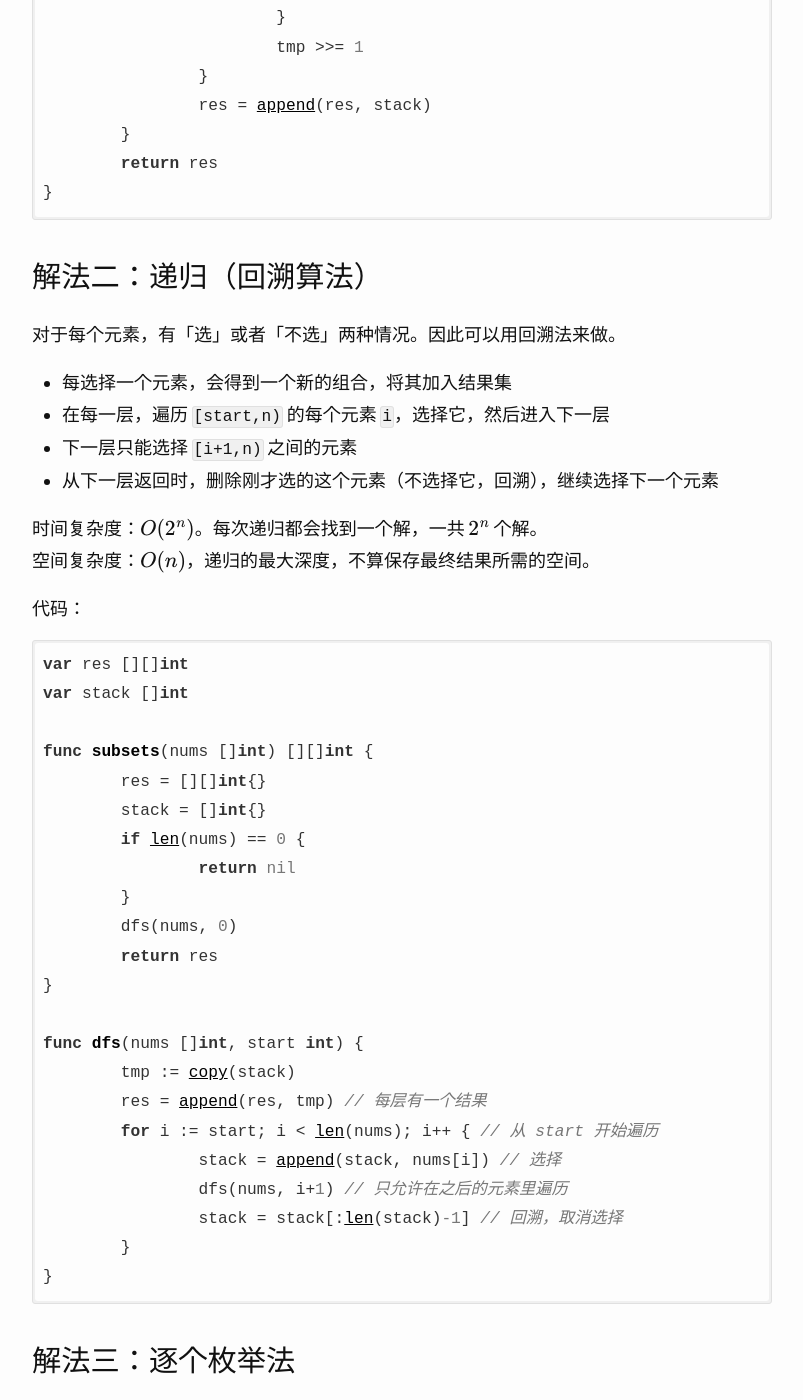
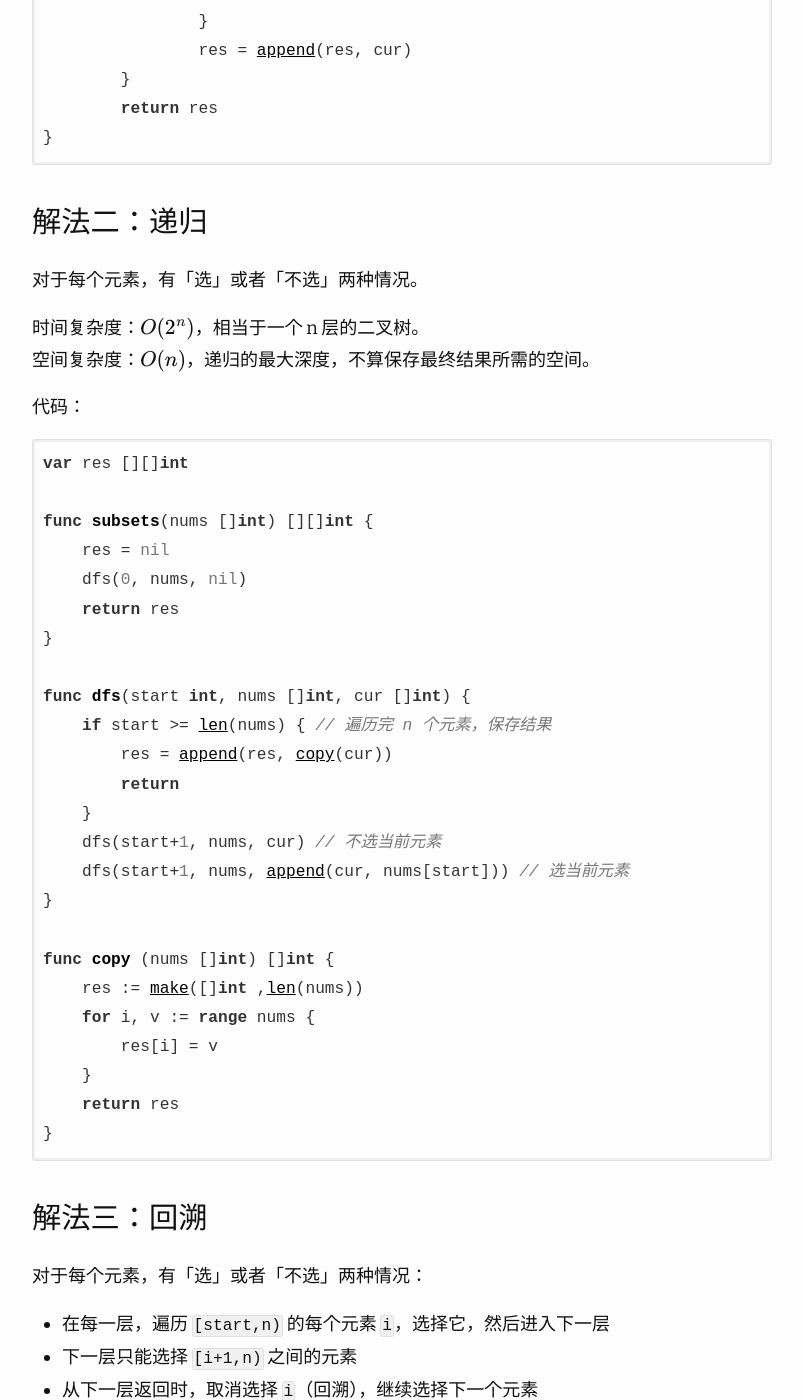
Before and after one commit to imageslr/blog, a Jekyll site: the page built from _posts/2020-01-29-leetcode-78.md, in a window 1280 px wide and 1400 px high, scrolled down 1552 px. Shown: the whole window, without its empty margins (238-1041 px from the left). Built offline with Jekyll 4.4.1, drawn with Linux system fonts in a browser that asks for light colours; nearby versions of some CDN libraries; formulas are drawn with MathJax 3; comment, search, counter and statistics services are not loaded; some of the changed text lies outside the part shown.

Commit message:
update post

````diff
--- a/_posts/2020-01-29-leetcode-78.md
+++ b/_posts/2020-01-29-leetcode-78.md
@@ -19,32 +19,63 @@ date: 2020/1/29 21:00
 
 ```go
 func subsets(nums []int) [][]int {
-	if len(nums) == 0 {
-		return nil
-	}
 	res := [][]int{}
-	sum := 1 << uint(len(nums))
-	for i := 0; i < sum; i++ {
-		stack := []int{}
+	sum := 1 << len(nums) - 1
+	for i := 0; i <= sum; i++ {
 		tmp := i
-		for j := len(nums) - 1; j >= 0; j-- {
+		cur := []int{}
+		for j := len(nums) - 1; j >= 0 && tmp > 0; j-- {
 			if tmp & 1 == 1 {
-				stack = append([]int{nums[j]}, stack...)
+				cur = append(cur, nums[j])
 			}
 			tmp >>= 1
 		}
-		res = append(res, stack)
+		res = append(res, cur)
 	}
 	return res
 }
 ```
 
-### 解法二：递归（回溯算法）
-对于每个元素，有「选」或者「不选」两种情况。因此可以用回溯法来做。
-* 每选择一个元素，会得到一个新的组合，将其加入结果集
+### 解法二：递归
+对于每个元素，有「选」或者「不选」两种情况。
+
+时间复杂度：$O(2^n)$，相当于一个 n 层的二叉树。
+空间复杂度：$O(n)$，递归的最大深度，不算保存最终结果所需的空间。
+
+代码：
+```go
+var res [][]int
+
+func subsets(nums []int) [][]int {
+    res = nil
+    dfs(0, nums, nil)
+    return res
+}
+
+func dfs(start int, nums []int, cur []int) {
+    if start >= len(nums) { // 遍历完 n 个元素，保存结果
+        res = append(res, copy(cur))
+        return
+    }
+    dfs(start+1, nums, cur) // 不选当前元素
+    dfs(start+1, nums, append(cur, nums[start])) // 选当前元素
+}
+
+func copy (nums []int) []int {
+    res := make([]int ,len(nums))
+    for i, v := range nums {
+        res[i] = v
+    }
+    return res
+}
+```
+
+### 解法三：回溯
+对于每个元素，有「选」或者「不选」两种情况：
 * 在每一层，遍历 `[start,n)` 的每个元素 `i`，选择它，然后进入下一层
 * 下一层只能选择 `[i+1,n)` 之间的元素
-* 从下一层返回时，删除刚才选的这个元素（不选择它，回溯），继续选择下一个元素
+* 从下一层返回时，取消选择 `i`（回溯），继续选择下一个元素
+* 每次进入 `dfs` 时，会产生一个新的结果
 
 时间复杂度：$O(2^n)$。每次递归都会找到一个解，一共 $2^n$ 个解。
 空间复杂度：$O(n)$，递归的最大深度，不算保存最终结果所需的空间。
@@ -52,30 +83,24 @@ func subsets(nums []int) [][]int {
 代码：
 ```go
 var res [][]int
-var stack []int
 
 func subsets(nums []int) [][]int {
 	res = [][]int{}
-	stack = []int{}
-	if len(nums) == 0 {
-		return nil
-	}
-	dfs(nums, 0)
+	dfs(0, nums, nil)
 	return res
 }
 
-func dfs(nums []int, start int) {
-	tmp := copy(stack)
-	res = append(res, tmp) // 每层有一个结果
+func dfs(start int, nums []int, cur []int) {
+	res = append(res, copy(cur)) // 每层有一个结果
 	for i := start; i < len(nums); i++ { // 从 start 开始遍历
-		stack = append(stack, nums[i]) // 选择
-		dfs(nums, i+1) // 只允许在之后的元素里遍历
-		stack = stack[:len(stack)-1] // 回溯，取消选择
+		cur = append(cur, nums[i]) // 选择 nums[i]
+		dfs(i+1, nums, cur) // 下一层从 i+1 开始遍历
+		cur = cur[:len(cur)-1] // 取消选择 nums[i]，回溯
 	}
 }
 ```
 
-### 解法三：逐个枚举法
+### 解法四：逐个枚举法
 将空集作为默认子集，然后逐个枚举集合中的元素。每新增一个元素，就在之前的所有子集中追加这个元素，得到新增的子集。
 
 每新增一个元素，子集个数翻倍，因此 n 个元素的所有子集个数为 $2^n$。
@@ -98,7 +120,7 @@ func subsets(nums []int) [][]int {
             res = append(res, newSub)
         }
     }
-	return res
+    return res
 }
 ```
 
@@ -145,8 +167,10 @@ func subsetsWithDup(nums []int) [][]int {
 ```
 > 代码中的“+”号表示这是相比于 78 题的代码新增的行
 
-### 解法二：递归（回溯算法）
-和[全排列（包含重复元素）]({% post_url 2020-01-27-leetcode-36 %}#全排列包含重复元素)的思路相同，只需**在每轮递归时不重复选择相同的元素**即可。**一种方法是将原数组排序，每层递归中，相邻的相同元素，只选择第一个（不能只选择最后一个）；另一种方法是使用一个哈希表记录本轮递归过程中已经选择过的元素，不再重复选择。**
+### 解法三：回溯
+和[全排列（包含重复元素）]({% post_url 2020-01-27-leetcode-36 %}#全排列包含重复元素)的思路相同，只需在每轮递归时不重复选择相同的元素即可：
+1. 第一种方法：将原数组排序，每层递归中，相邻的相同元素，只选择第一个（不能只选择最后一个）。这其实和解法一的思路类似，即保证“相邻的相同元素，只能连续选择”
+2. 第二种方法是使用一个哈希表记录本轮递归过程中已经选择过的元素，不再重复选择
 
 <details markdown="1">
 <summary>为什么“相邻的相同元素，只选择第一个，不能只选择最后一个”？ </summary>
@@ -161,35 +185,29 @@ func subsetsWithDup(nums []int) [][]int {
 代码：
 ```go
 var res [][]int
-var stack []int
 
-func dfs(nums []int, start int) {
-	tmp := copy(stack)
-	res = append(res, tmp)
+func subsetsWithDup(nums []int) [][]int {
+	res = nil
++	sort.Ints(nums)
+	dfs(0, nums, nil)
+	return res
+}
+
+func dfs(start int, nums []int, cur []int) {
+	res = append(res, copy(cur)) // 每层有一个结果
 	for i := start; i < len(nums); i++ { // 从 start 开始遍历
 +		if i > start && nums[i] == nums[i-1] {
 +			continue // 相同的值，只选择第一个，不重复选择
 +		}
-		stack = append(stack, nums[i])
-		dfs(nums, i+1) // 只允许在之后的元素里遍历
-		stack = stack[:len(stack)-1]
+		cur = append(cur, nums[i]) // 选择 nums[i]
+		dfs(i+1, nums, cur) // 下一层从 i+1 开始遍历
+		cur = cur[:len(cur)-1] // 取消选择 nums[i]，回溯
 	}
 }
+```
+> 代码中的“+”号表示这是相比于 78 题的解法三新增的行
 
-func subsetsWithDup(nums []int) [][]int {
-	if len(nums) == 0 {
-		return nil
-	}
-	res = [][]int{}
-	stack = []int{}
-+	sort.Ints(nums) // 先排序
-	dfs(nums, 0)
-	return res
-}
-```
-> 代码中的“+”号表示这是相比于 78 题的代码新增的行
-
-### 解法三：逐个枚举法
+### 解法四：逐个枚举法
 将原来的解法调整为：先对数组排序，然后每新增一个元素，如果和前一个元素相同，那么**只在「前一个元素新增的子集」中追加这个元素**，得到新增的子集。
 
 代码：
````
Also changed, not shown: other parts of _posts/2020-01-29-leetcode-78.md (+0 -3 lines), _posts/2020-02-26-what-happens-when-you-type-in-a-url.md (+13 -11 lines), _posts/2020-07-08-tcp-shake-wave.md (+1 -1 lines).
